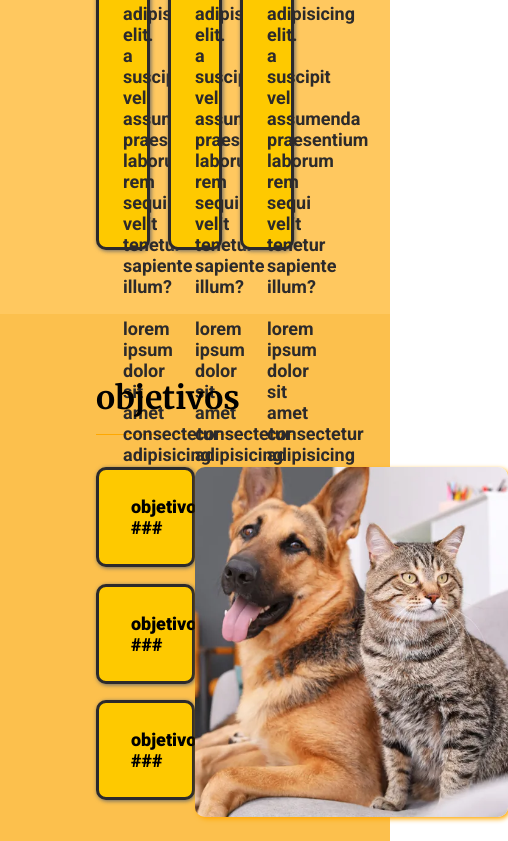
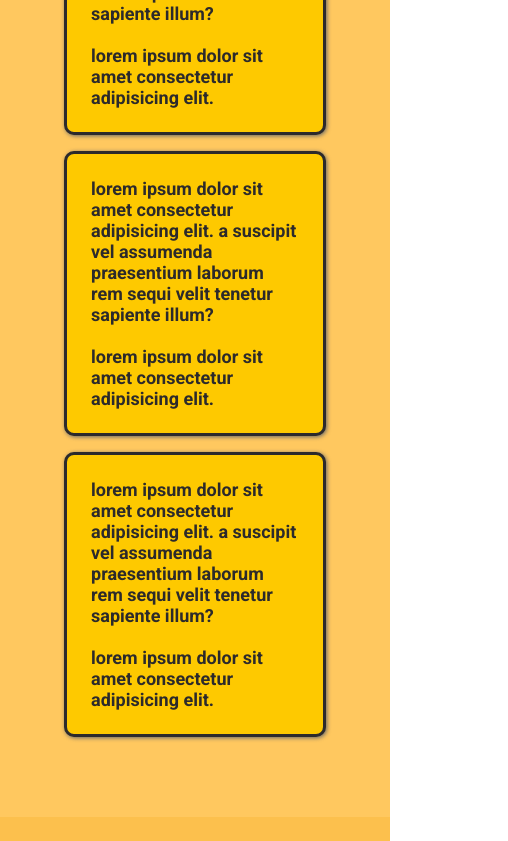
Before and after one commit to bruno-corso/armored-tech, a React (Vite) app: page / in a window 390 px wide. Shown: the part 1156-1997 px from the top of the page, 508 px wide, since content can reach past the window. Built offline with nearby package versions, Linux system fonts and the light colour scheme; the HTML template or start-up script is replaced by a standard one.

Commit message:
responsivo para tablet

```diff
--- a/src/Secoes/Contato/index.jsx
+++ b/src/Secoes/Contato/index.jsx
@@ -8,12 +8,20 @@ const ContatoBack = styled.div`
   background-color: ${cores.laranja_claro};
   padding: 64px 96px;
   z-index: 0;
+
+  @media (max-width: 900px) {
+    padding: 64px 64px;
+  }
 `
 const ContatoDiv = styled.div`
   display: flex;
   flex-direction: row;
   justify-content: space-around;
   align-items: center;
+
+  @media (max-width: 900px) {
+    flex-direction: column;
+  }
 `
 const TituloContato = styled.h3`
   font-family: ${fontes.destaque};
@@ -33,6 +41,12 @@ const CardContato = styled.div`
   width: 25%;
   height: 25%;
   font-weight: 400;
+
+  @media (max-width: 900px) {
+    max-width: 500px;
+    width: 100%;
+    margin-bottom: 2rem;
+  }
 `
 
 function Contato() {
--- a/src/Secoes/Objetivos/index.jsx
+++ b/src/Secoes/Objetivos/index.jsx
@@ -5,6 +5,20 @@ import gato_cachorro from '../../assets/images/gato_cachorro.png'
 const ContainerBackground = styled.div`
   background-color: ${cores.laranja_pastel};
   padding: 64px 96px;
+
+  @media (max-width: 900px) {
+    padding: 64px 64px;
+  }
+`
+
+const ObjetivosDiv = styled.div`
+  display: flex;
+  justify-content: space-around;
+
+  @media (max-width: 900px) {
+    flex-direction: column;
+    align-items: center;
+  }
 `
 
 const ContainerObjetivos = styled.div`
@@ -12,6 +26,10 @@ const ContainerObjetivos = styled.div`
   justify-content: space-around;
   flex-direction: column;
   width: 50%;
+
+  @media (max-width: 900px) {
+    width: 100%;
+  }
 `
 
 const TituloObjetivos = styled.h3`
@@ -42,13 +60,20 @@ const ImagemObjetivo = styled.img`
   border-radius: 10px;
   height: 350px;
   box-shadow: 2px 2px 5px ${cores.laranja};
+
+  @media (max-width: 900px) {
+    width: 60%;
+    height: auto;
+    margin-bottom: 2rem;
+  }
 `
 
 function Objetivos() {
   return (
     <ContainerBackground>
       <TituloObjetivos>objetivos</TituloObjetivos>
-      <div style={{ display: 'flex', justifyContent: 'space-around' }}>
+      <ObjetivosDiv>
+        <ImagemObjetivo src={gato_cachorro} alt="gato e cacgorro" />
         <ContainerObjetivos>
           <TopicoObjetivo>
             <p>objetivo ###</p>
@@ -60,8 +85,7 @@ function Objetivos() {
             <p>objetivo ###</p>
           </TopicoObjetivo>
         </ContainerObjetivos>
-        <ImagemObjetivo src={gato_cachorro} alt="gato e cacgorro" />
-      </div>
+      </ObjetivosDiv>
     </ContainerBackground>
   )
 }
--- a/src/Secoes/Sobre/index.jsx
+++ b/src/Secoes/Sobre/index.jsx
@@ -5,11 +5,19 @@ import CardSobre from '../../components/CardSobre'
 const ContainerBackground = styled.div`
   background-color: ${cores.laranja_claro};
   padding: 64px 96px;
+
+  @media (max-width: 900px) {
+    padding: 64px 64px;
+  }
 `
 
 const ContainerSobre = styled.div`
   display: flex;
   justify-content: space-between;
+
+  @media (max-width: 900px) {
+    flex-direction: column;
+  }
 `
 
 const TituloSobre = styled.h3`
--- a/src/components/Banner/index.jsx
+++ b/src/components/Banner/index.jsx
@@ -36,11 +36,20 @@ const FraseBanner = styled.h3`
   line-height: 63px;
   font-weight: 900;
   color: ${cores.cinza};
+
+  @media (max-width: 767px) {
+    font-size: 32px;
+    line-height: 48px;
+  }
 `
 
 const ImagemCachorros = styled.img`
   width: 70%;
   margin: 0 auto;
+
+  @media (max-width: 767px) {
+    width: 90%;
+  }
 `
 
 function Banner() {
--- a/src/components/CardSobre/index.jsx
+++ b/src/components/CardSobre/index.jsx
@@ -12,6 +12,12 @@ const CardDiv = styled.div`
   width: 25%;
   box-shadow: 1px 1px 4px ${cores.cinza_claro};
   font-weight: bold;
+
+  @media (max-width: 900px) {
+    width: 100%;
+    height: auto;
+    margin-bottom: 16px;
+  }
 `
 
 function CardSobre() {
--- a/src/components/FormContato/index.jsx
+++ b/src/components/FormContato/index.jsx
@@ -33,6 +33,11 @@ const FormComponent = styled.form`
     cursor: pointer;
     font-weight: bold;
   }
+
+  @media (max-width: 767px) {
+    max-width: 500px;
+    width: 100%;
+  }
 `
 
 function FormContato() {
```
